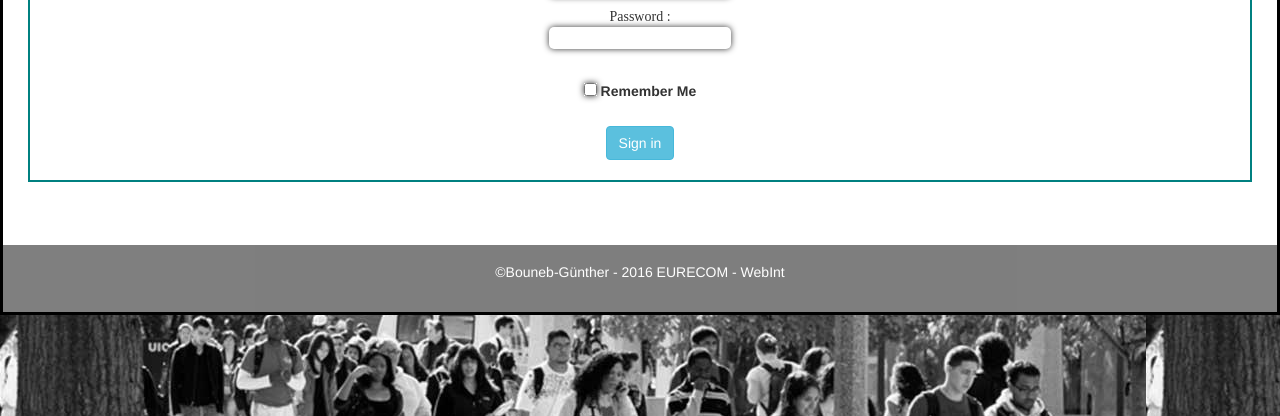
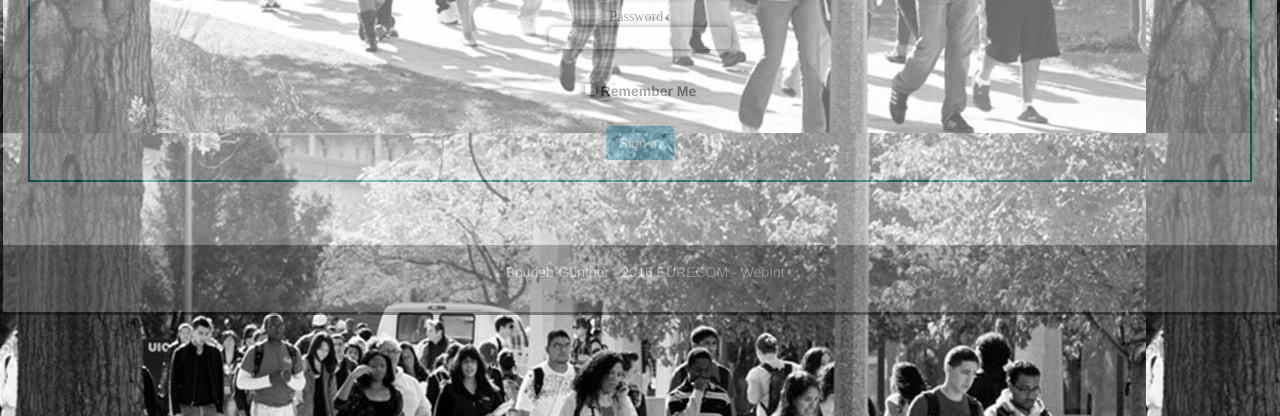
Before and after one commit to Molpes/WebIntHW3, a plain HTML site: page index.html in a window 1280 px wide. Shown: the part 384-800 px from the top of the page. Drawn offline with nearby package versions, Linux system fonts and the light colour scheme.

Commit message:
add body opacity

```diff
--- a/style.css
+++ b/style.css
@@ -11,7 +11,8 @@ body {
 	margin-right: 5%;
 	/*margin: center;*/ /*padding: 20px;*/
 	border: 3px solid black;
-	/*background-color: rgba(255, 255, 255, 0.5);*
+	/*background-color: rgba(255, 255, 255, 0.5);*/
+	opacity: 0.4;
 }
 
 /* wafa*/
```
